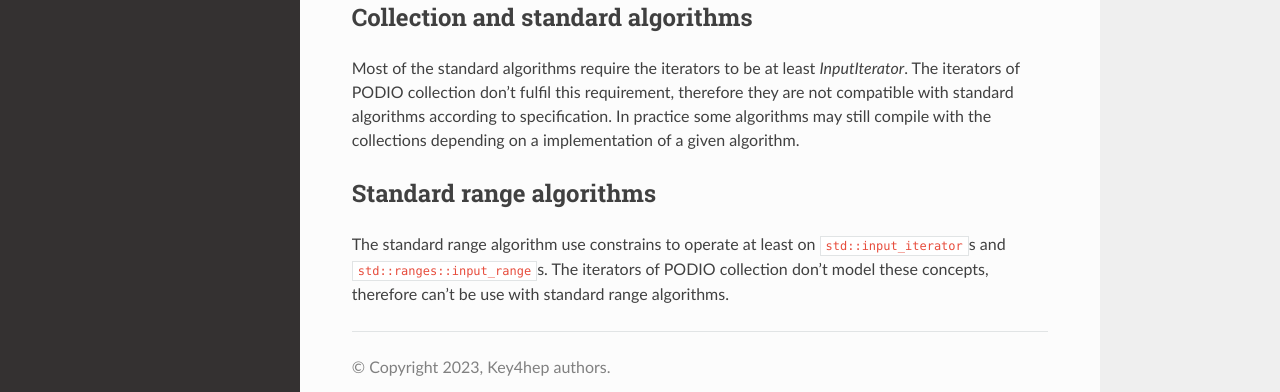
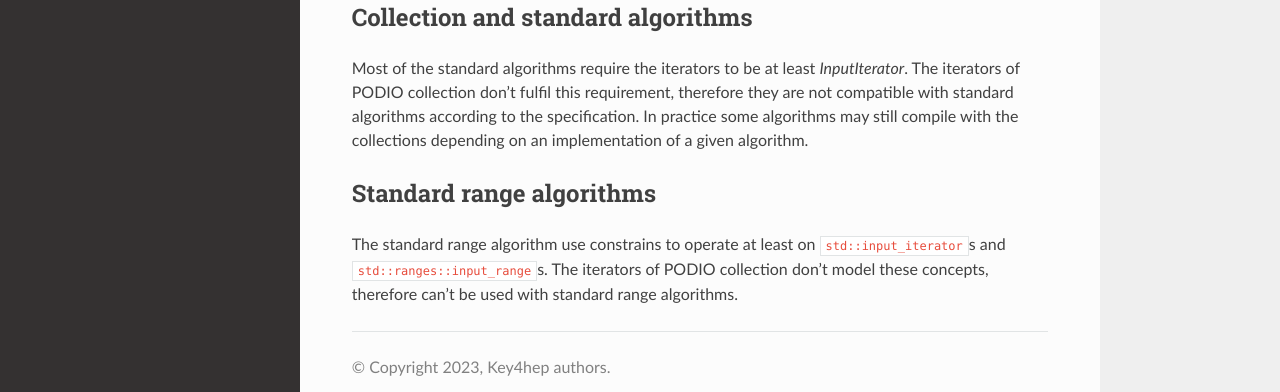
Before and after one commit to AIDASoft/podio, a Sphinx documentation site: the page built from doc/collections_as_container.md, in a window 1280 px wide and 900 px high, scrolled down 4934 px. Shown: the part 463-855 px from the top of the window. Built offline with Sphinx 7.4.7 and the Read the Docs theme 2.0.0, drawn with Linux system fonts in a browser that asks for light colours; pages that are not in the unit, such as notebooks, are missing from menus; the version number could not be read and is left out.

Commit message:
fix typos

```diff
--- a/doc/collections_as_container.md
+++ b/doc/collections_as_container.md
@@ -166,8 +166,8 @@ In addition to the *LegacyForwardIterator* the C++ standard specifies also the *
 
 ## Collection and standard algorithms
 
-Most of the standard algorithms require the iterators to be at least *InputIterator*. The iterators of PODIO collection don't fulfil this requirement, therefore they are not compatible with standard algorithms according to specification. In practice some algorithms may still compile with the collections depending on a implementation of a given algorithm.
+Most of the standard algorithms require the iterators to be at least *InputIterator*. The iterators of PODIO collection don't fulfil this requirement, therefore they are not compatible with standard algorithms according to the specification. In practice some algorithms may still compile with the collections depending on an implementation of a given algorithm.
 
 ## Standard range algorithms
 
-The standard range algorithm use constrains to operate at least on `std::input_iterator`s and `std::ranges::input_range`s. The iterators of PODIO collection don't model these concepts, therefore can't be use with standard range algorithms.
+The standard range algorithm use constrains to operate at least on `std::input_iterator`s and `std::ranges::input_range`s. The iterators of PODIO collection don't model these concepts, therefore can't be used with standard range algorithms.
```
